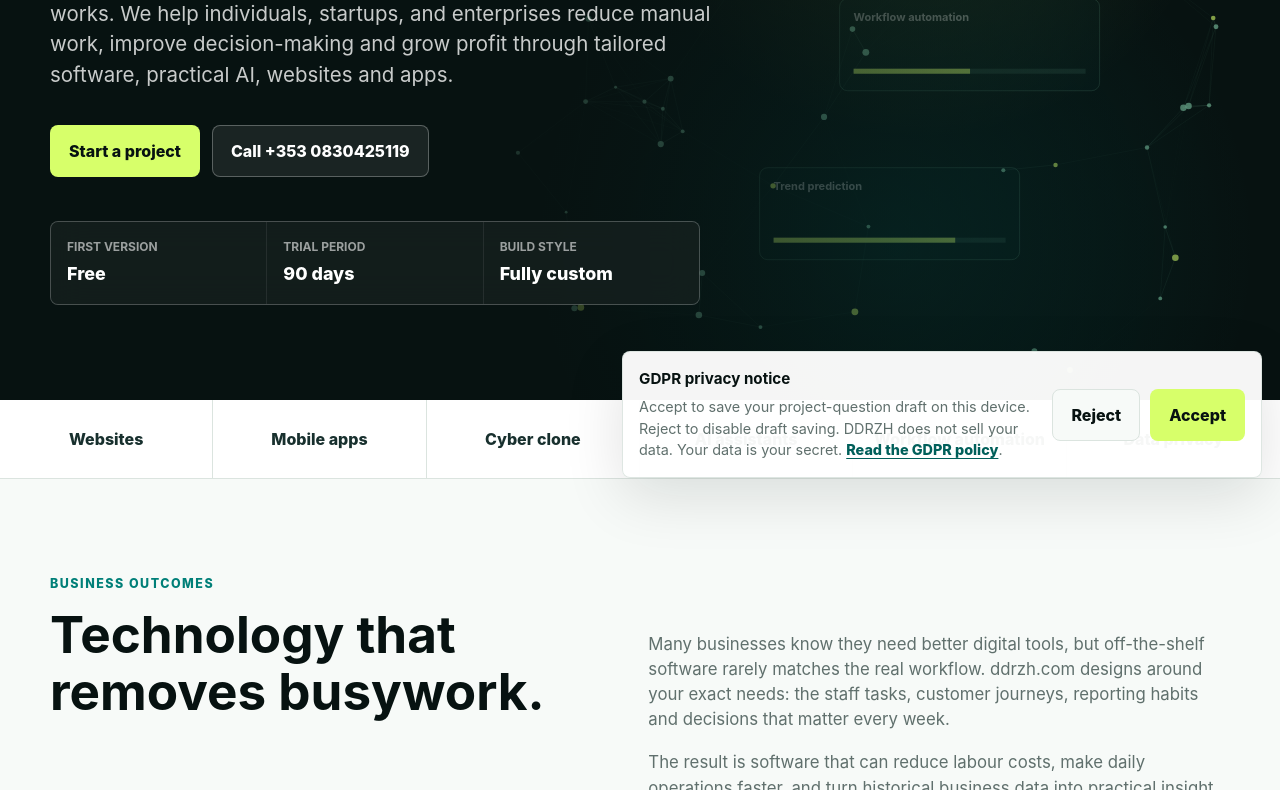
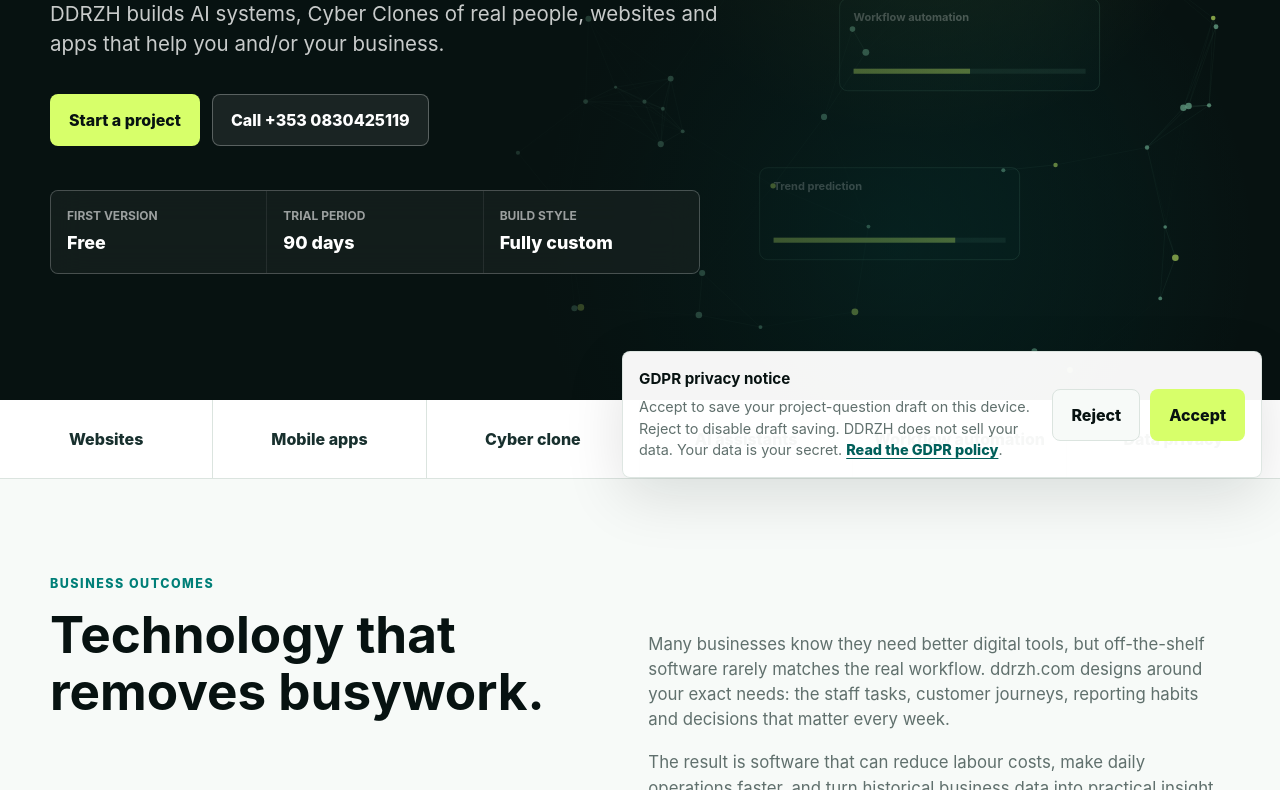
Before and after one commit to DDRZH/DDRZH, a plain HTML site: page index.html in a window 1280 px wide. Shown: the part 304-1094 px from the top of the page. Drawn offline with Linux system fonts and the light colour scheme.

Commit message:
Update DDRZH hero message

```diff
--- a/index.html
+++ b/index.html
@@ -66,9 +66,7 @@
           <p class="eyebrow">Custom digital products and AI integration</p>
           <h1 id="hero-title">We deliver the future.</h1>
           <p class="hero-copy">
-            DDRZH builds AI systems around the way your business actually works. We help individuals, startups, and
-            enterprises reduce manual work, improve decision-making and grow profit through tailored software, practical
-            AI, websites and apps.
+            DDRZH builds AI systems, Cyber Clones of real people, websites and apps that help you and/or your business.
           </p>
           <div class="hero-actions" aria-label="Primary actions">
             <button class="button button-primary" type="button" data-start-project>Start a project</button>
--- a/styles.css
+++ b/styles.css
@@ -577,7 +577,7 @@ h3 {
   max-width: 760px;
   margin-top: 12px;
   font-size: clamp(1.8rem, 3.6vw, 3.4rem);
-  line-height: 1.04;
+  line-height: 1.16;
 }
 
 .trial-section p {
```
